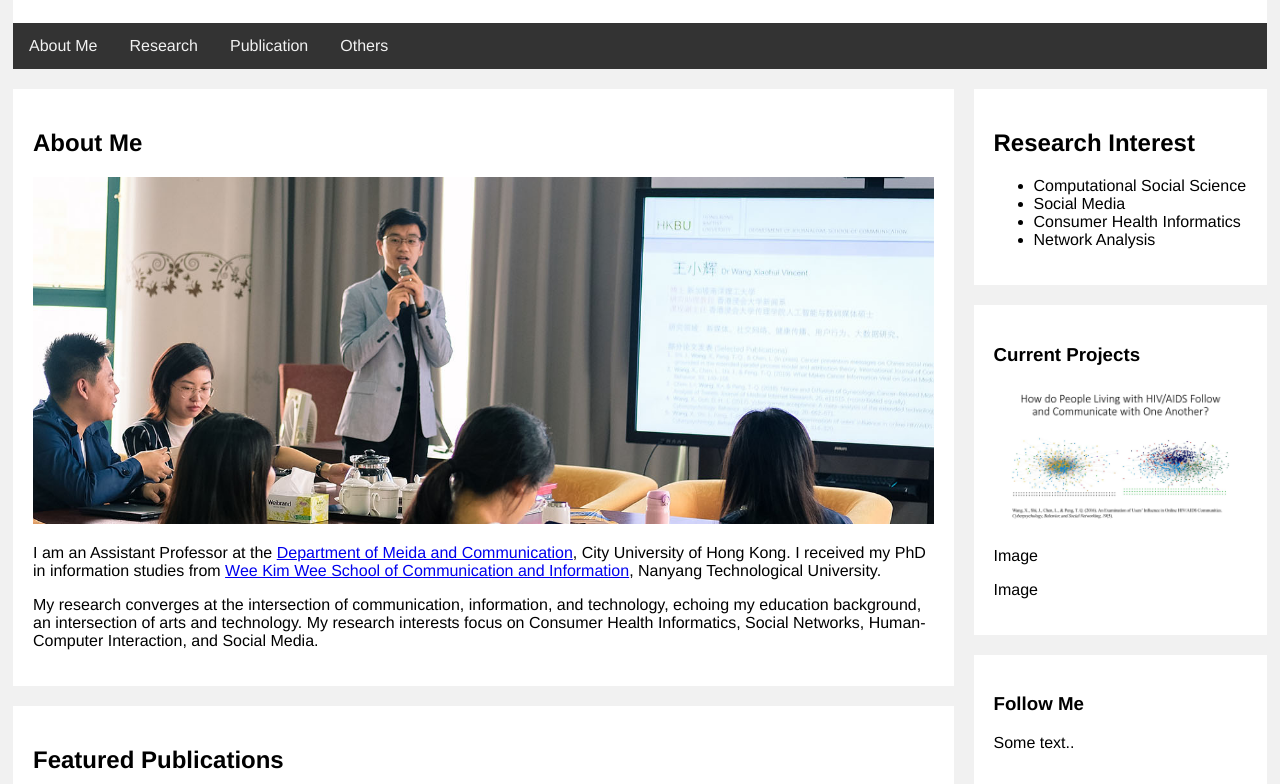
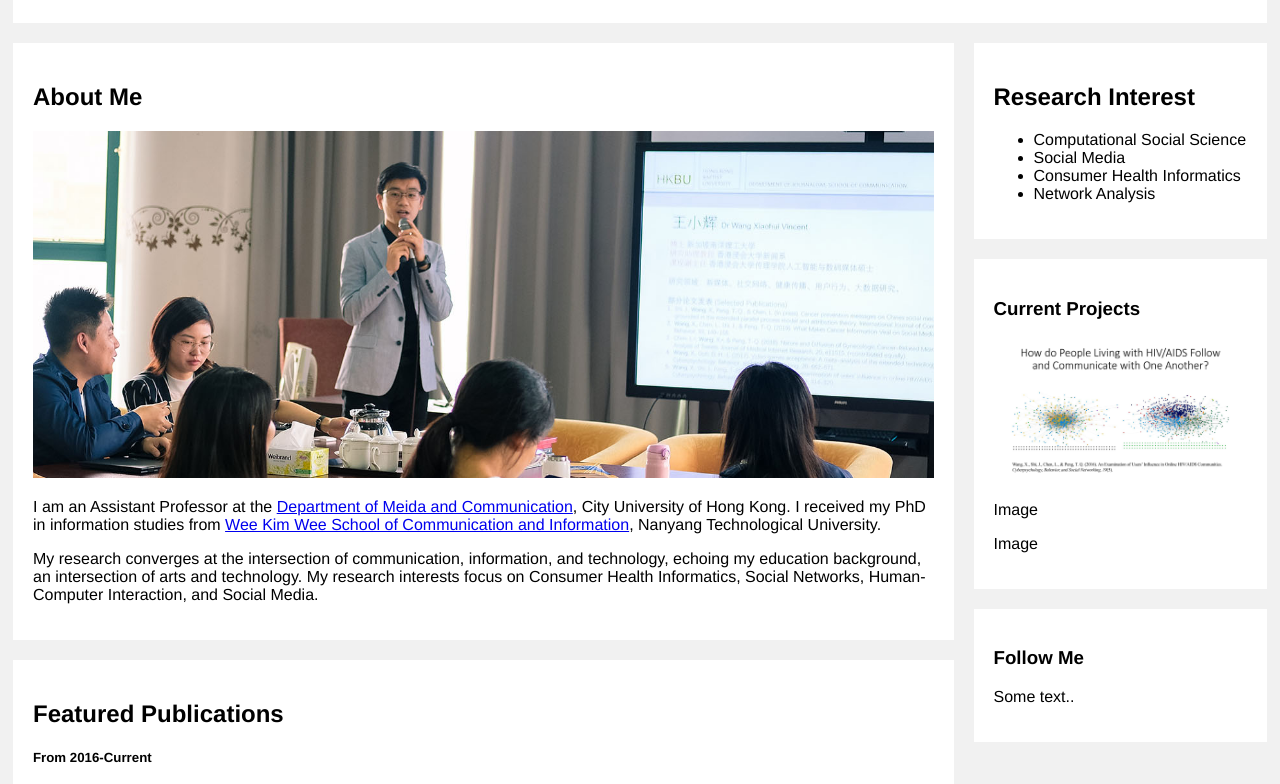
Before and after one commit to Vincentwxh/vincentwx.github.io, a plain HTML site: page index.html in a window 1280 px wide. Shown: the part 125-909 px from the top of the page. Drawn offline with Linux system fonts and the light colour scheme.

Commit message:
Update index.html

```diff
--- a/index.html
+++ b/index.html
@@ -116,13 +116,6 @@ body {
   <h1>Wang Xiaohui, Vincent</h1>
 </div>
 
-<div class="topnav">
-  <a href="#">About Me</a>
-  <a href="#">Research</a>
-  <a href="#">Publication</a>
-  <a href="#">Others</a>
-</div>
-
 <div class="row">
   <div class="leftcolumn">
     <div class="card">
```
